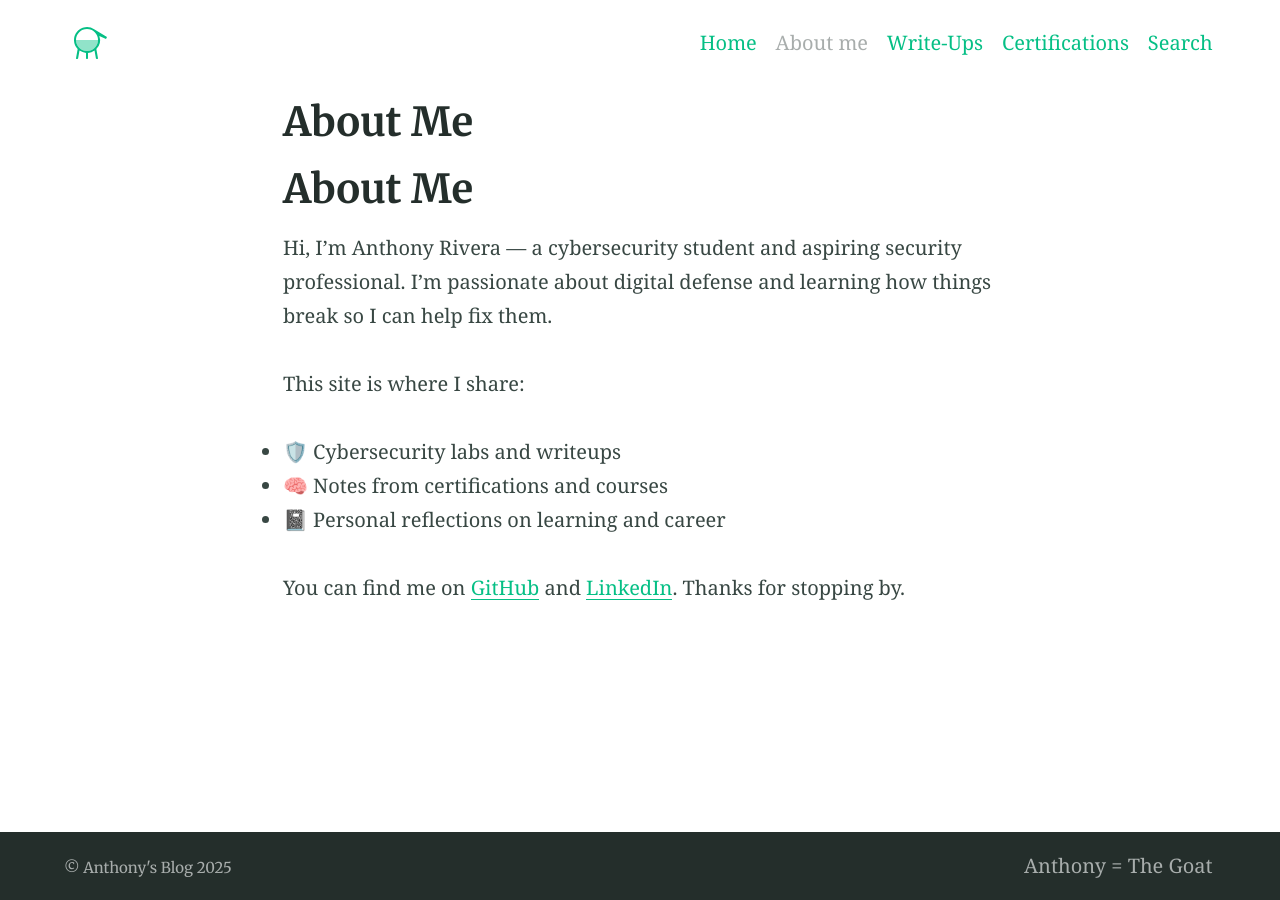
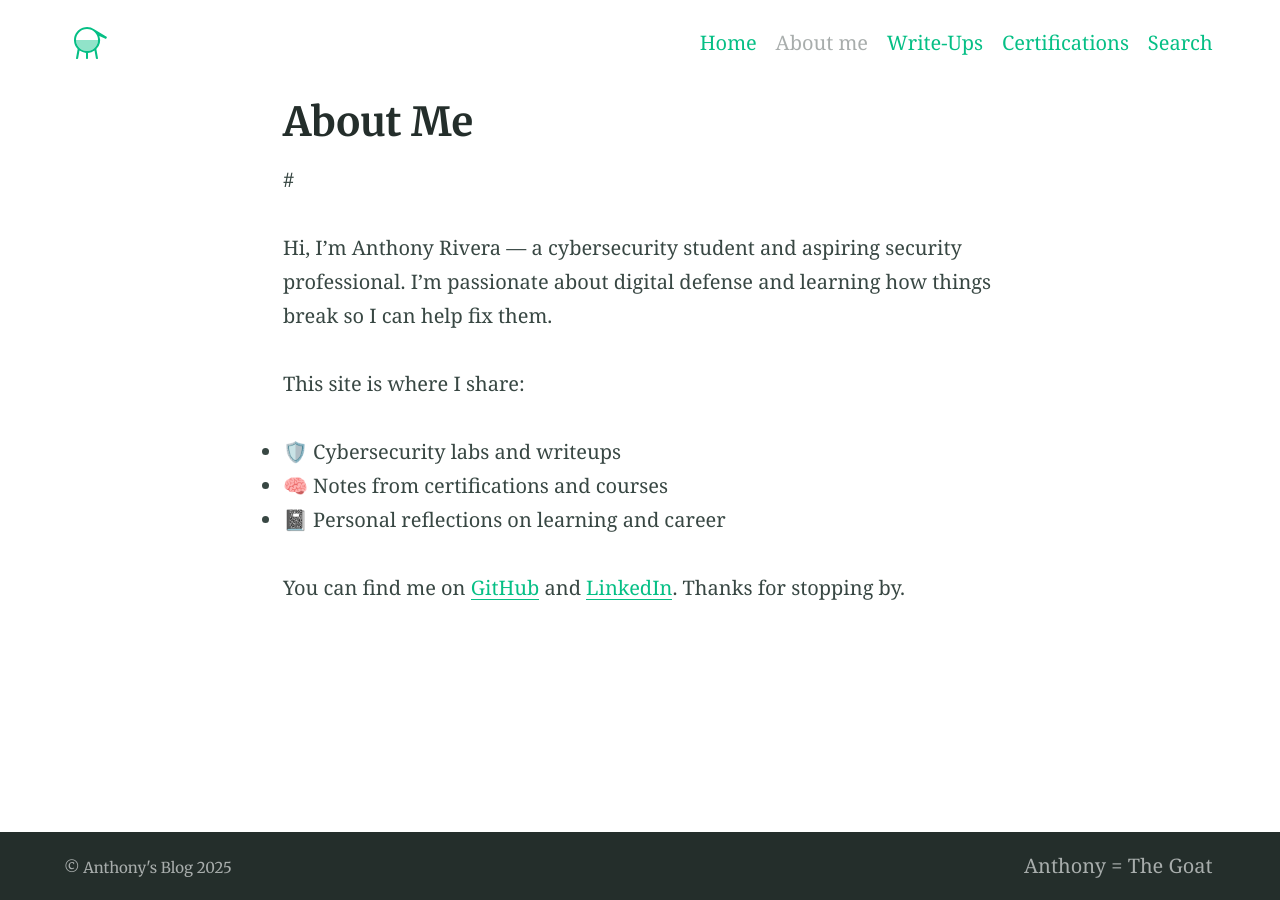
Before and after one commit to 4nthvny/4nthvny.github.io, a Jekyll site: the page built from aboutme.md, in a window 1280 px wide. Built offline with Jekyll 4.4.1, drawn with Linux system fonts in a browser that asks for light colours.

Commit message:
Update aboutme.md

```diff
--- a/aboutme.md
+++ b/aboutme.md
@@ -3,7 +3,7 @@ title: About Me
 layout: page
 ---
 
-# About Me
+#
 
 Hi, I'm Anthony Rivera — a cybersecurity student and aspiring security professional. I’m passionate about digital defense and learning how things break so I can help fix them.
 
```
